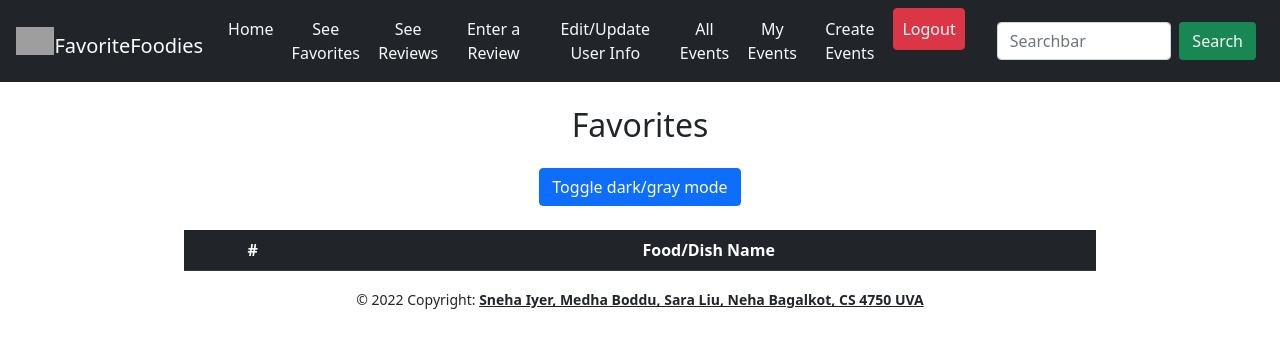
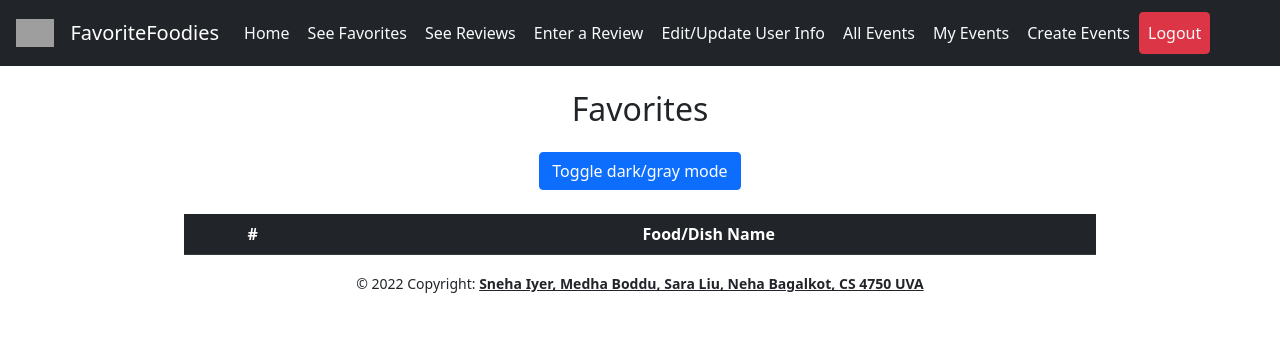
Before and after one commit to sarayliu/favorite-foodies, a PHP site: page /templates/seeFavorites.php in a window 1280 px wide. Shown: the top 348 px of the page. Run offline with PHP 8.4, Linux system fonts and the light colour scheme; the template is opened without the code that fills it, so the values that code supplies are empty; grey boxes are pictures that could not be loaded.

Commit message:
Fixed nav bar

```diff
--- a/dbProjectTest/templates/createEvents.php
+++ b/dbProjectTest/templates/createEvents.php
@@ -35,6 +35,9 @@
               <li class="nav-item">
                   <a class="nav-link btn btn-default text-light" href="?command=homePage">Home</a>
               </li>
+              <li class="nav-item">
+                  <a class="nav-link btn btn-default text-light" href="?command=seeFavorites">See Favorites</a>
+                </li>
               <li class="nav-item">
                   <a class="nav-link btn btn-default text-light" href="?command=seeReviews">See Reviews</a>
               </li>
--- a/dbProjectTest/templates/seeFavorites.php
+++ b/dbProjectTest/templates/seeFavorites.php
@@ -70,16 +70,6 @@
                     <a class="nav-link btn btn-danger text-light" href="?command=logout">Logout</a>
                 </li>
             </ul>
-        </div>
-
-        <div class="d-flex flex-start mx-4">
-        <input
-                type="text"
-                id="search"
-                placeholder="Searchbar"
-                class="search mx-2 form-control"
-            />
-        <button id="searchButton" class="btn bg-success text-light">Search</button>
         </div>
         </nav>
 
```
